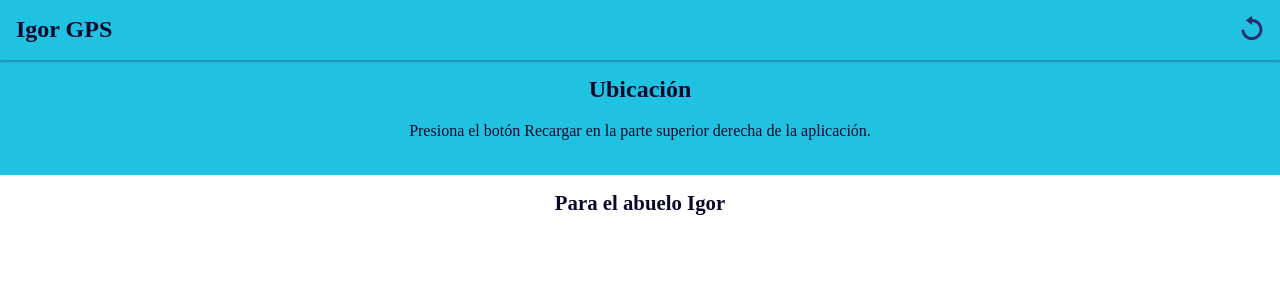
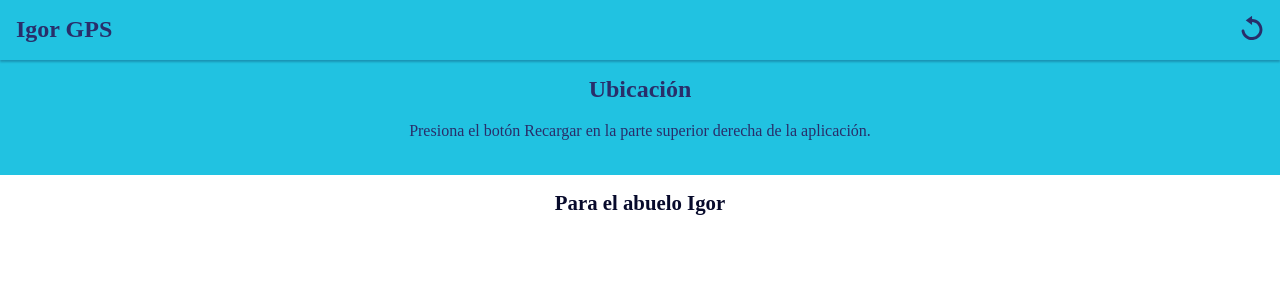
Before and after one commit to OrlandoBricenoB/igor-gps, a React (Vite) app: page / in a window 1280 px wide. Shown: the top 300 px of the page. Built offline with nearby package versions, Linux system fonts and the light colour scheme; a web font is replaced by a local one.

Commit message:
feat: Nuevos cambios de colores de texto y manifest

```diff
--- a/src/css/index.css
+++ b/src/css/index.css
@@ -2,7 +2,8 @@
 
 :root {
   --primary: #21c2e1;
-  --text: #070A2B;
+  --text: #292E6A;
+  --headline: #070A2B;
   --text-gray: #5D919A;
   --placeholder: #99B5BA;
   --border-color: #CCE8ED;
@@ -17,7 +18,7 @@
 
 body {
   background-color: #ffffff;
-  color: #070A2B;
+  color: var(--text);
   font-family: Rubik;
 }
 
```
Also changed, not shown: 9 other files (tests, documents, lock files or other folders).
